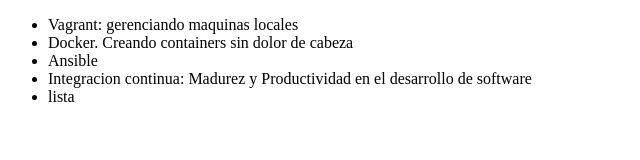
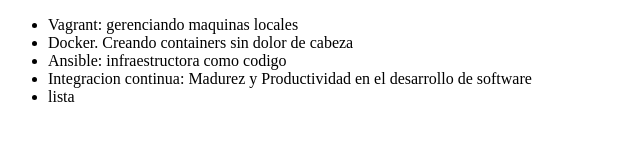
Before and after one commit to asofimp/aluragit, a plain HTML site: page index.html in a window 1280 px wide. Shown: the whole page, without its empty margins (0-640 px from the left). Drawn offline with Linux system fonts and the light colour scheme.

Commit message:
cambiando titulos

```diff
--- a/index.html
+++ b/index.html
@@ -8,7 +8,7 @@
      <ul>
          <li> Vagrant: gerenciando maquinas locales </li>
          <li> Docker. Creando containers sin dolor de cabeza </li>
-         <li> Ansible </li>
+         <li> Ansible: infraestructora como codigo</li>
          <li> Integracion continua: Madurez y Productividad en el desarrollo de software </li>
          <li>lista</li>
      </ul>
```
